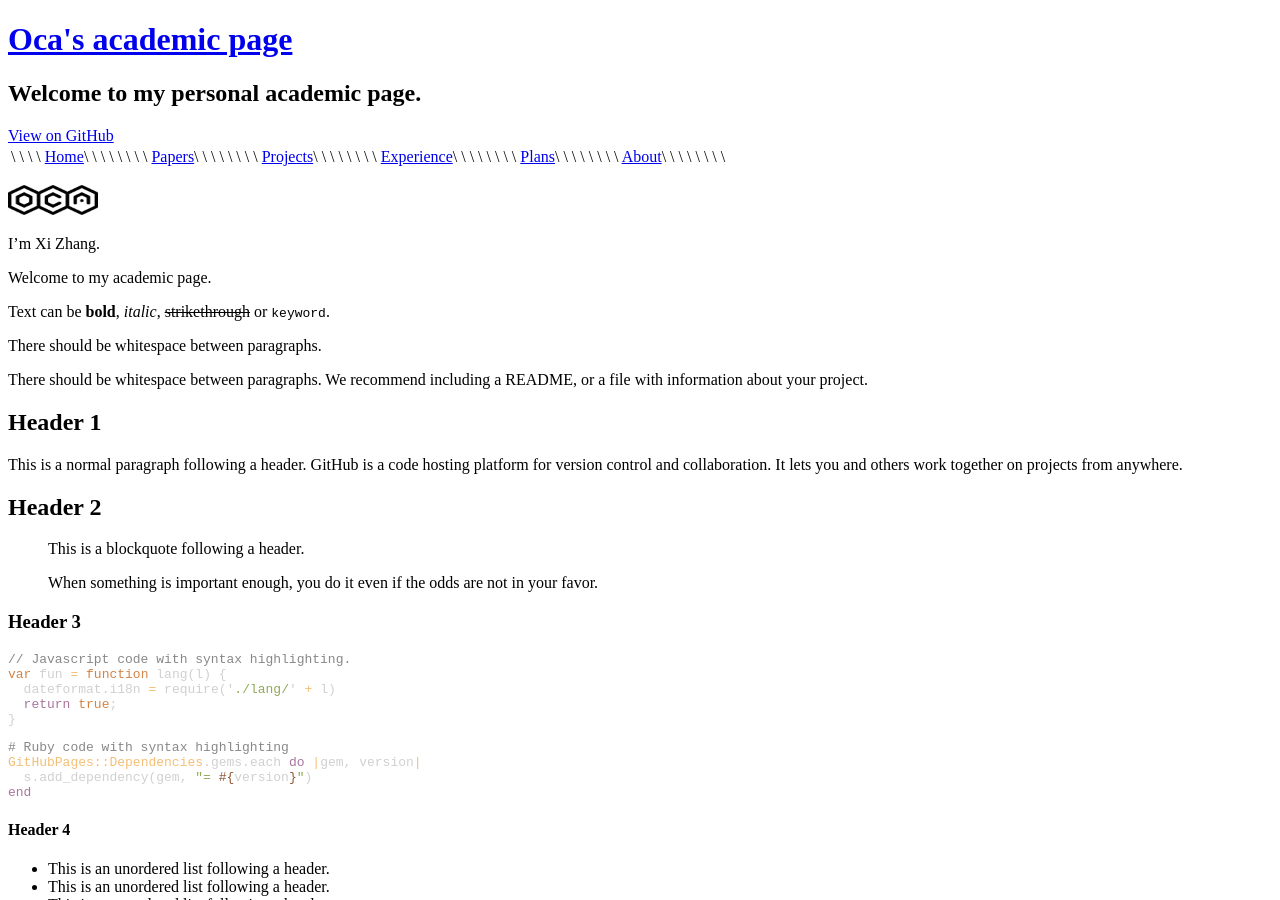
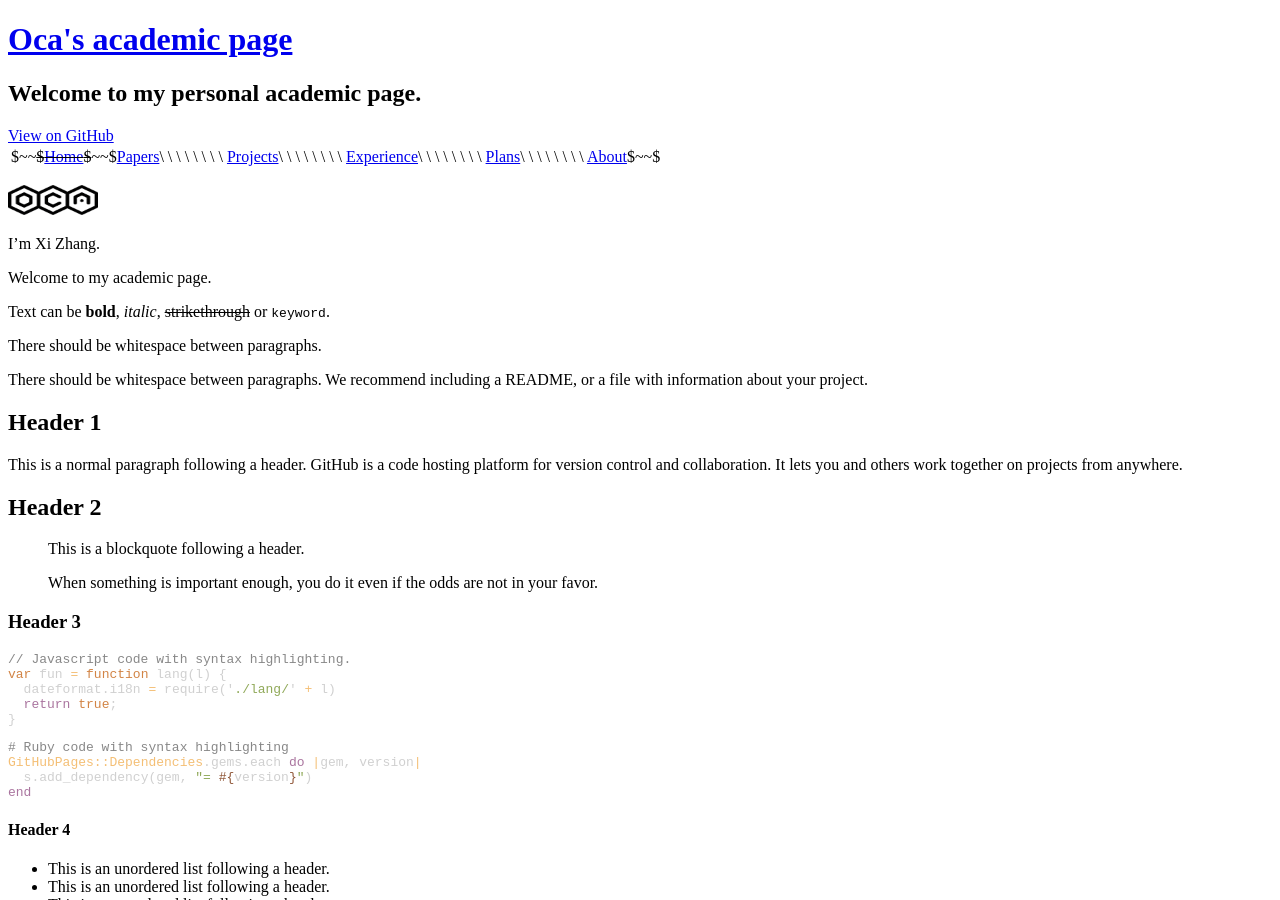
Before and after one commit to oca-john/academic-page, a Jekyll site: the page built from index.md, in a window 1280 px wide and 900 px high. Built offline with Jekyll 4.4.1, drawn with Linux system fonts in a browser that asks for light colours.

```diff
--- a/index.md
+++ b/index.md
@@ -2,7 +2,7 @@
 layout: default
 ---
 
-\ \ \ \ [Home](./index.html)\ \ \ \ |\ \ \ \ [Papers](./publications.html)\ \ \ \ |\ \ \ \ [Projects](./projects.html)\ \ \ \ |\ \ \ \ [Experience](./experience.html)\ \ \ \ |\ \ \ \ [Plans](./plans.html)\ \ \ \ |\ \ \ \ [About](./about.html)\ \ \ \ |\ \ \ \
+$~~~~$[Home](./index.html)$~~~~$[Papers](./publications.html)\ \ \ \ |\ \ \ \ [Projects](./projects.html)\ \ \ \ |\ \ \ \ [Experience](./experience.html)\ \ \ \ |\ \ \ \ [Plans](./plans.html)\ \ \ \ |\ \ \ \ [About](./about.html)$~~$
 
 <img src="ocas-logo.png" title="logo" height="30" width="90">
 
```
